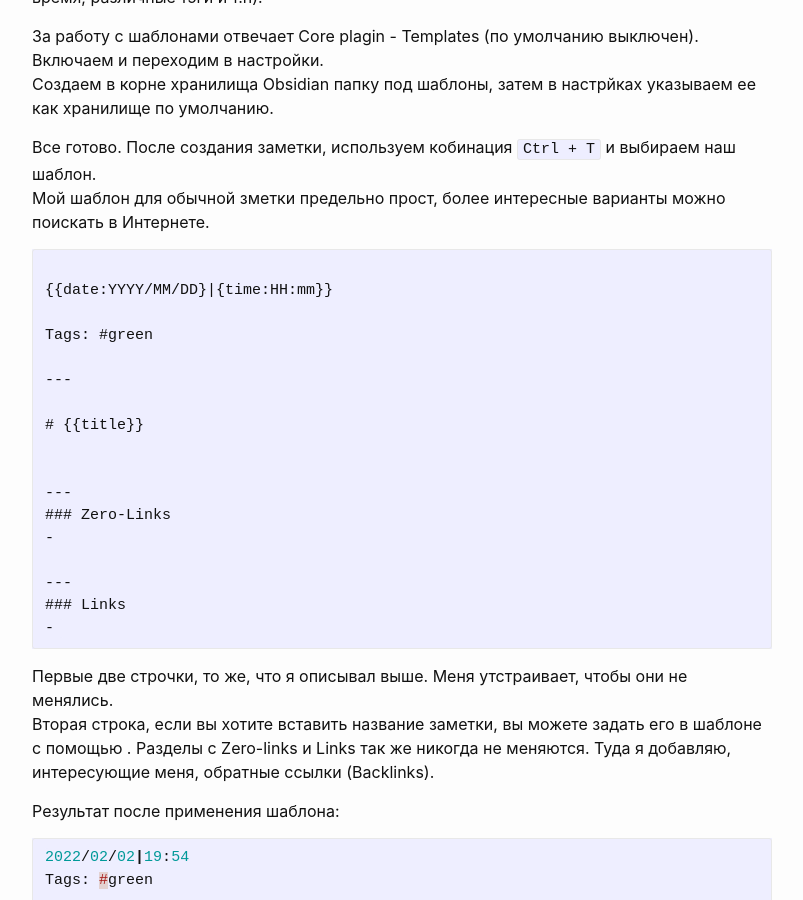
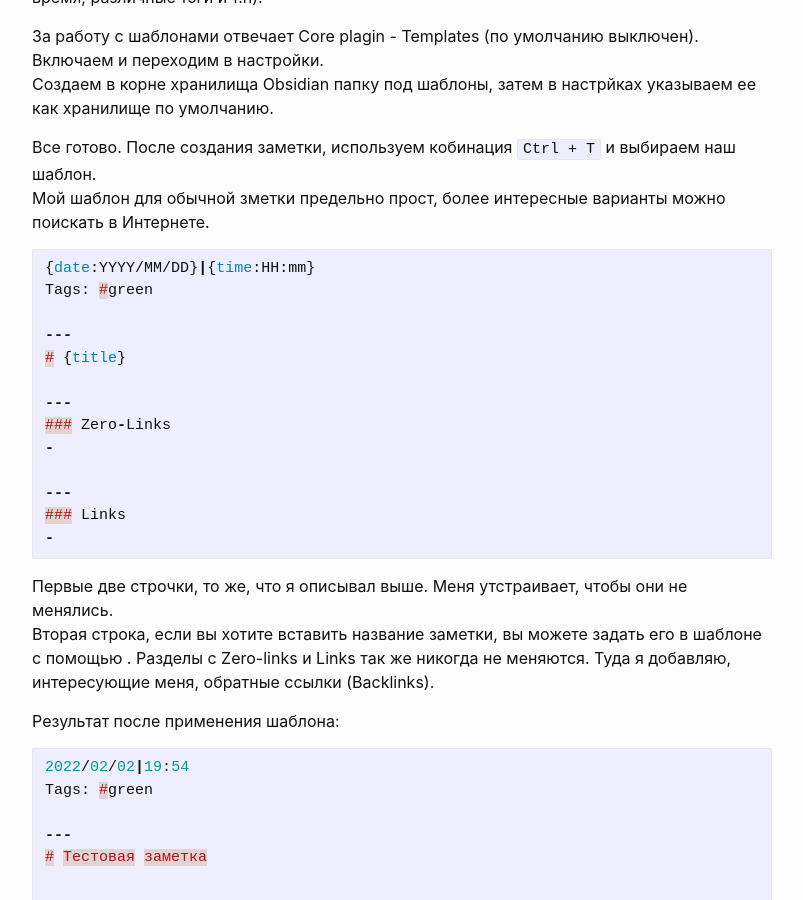
Before and after one commit to woohung/woohung.github.io, a Jekyll site: the page built from _posts/2022-02-01-Тайм-Менеджмент-ч2-Цеттелькастен.md, in a window 1280 px wide and 900 px high, scrolled down 6494 px. Shown: the whole window, without its empty margins (238-1041 px from the left). Built offline with Jekyll 4.4.1, drawn with Linux system fonts in a browser that asks for light colours.

Commit message:
Update 2022-02-01-Тайм-Менеджмент-ч2-Цеттелькастен.md

````diff
--- a/_posts/2022-02-01-Тайм-Менеджмент-ч2-Цеттелькастен.md
+++ b/_posts/2022-02-01-Тайм-Менеджмент-ч2-Цеттелькастен.md
@@ -155,16 +155,12 @@ Tags: #green
 Все готово. После создания заметки, используем кобинация `Ctrl + T` и выбираем наш шаблон.
 Мой шаблон для обычной зметки предельно прост, более интересные варианты можно поискать в Интернете.
 
-```
-{% raw %}
-{{date:YYYY/MM/DD}|{time:HH:mm}}
-{% endraw %}
+```m
+{date:YYYY/MM/DD}|{time:HH:mm}
 Tags: #green
 
 ---
-{% raw %}
-# {{title}}
-{% endraw %}
+# {title}
 
 ---
 ### Zero-Links
````
